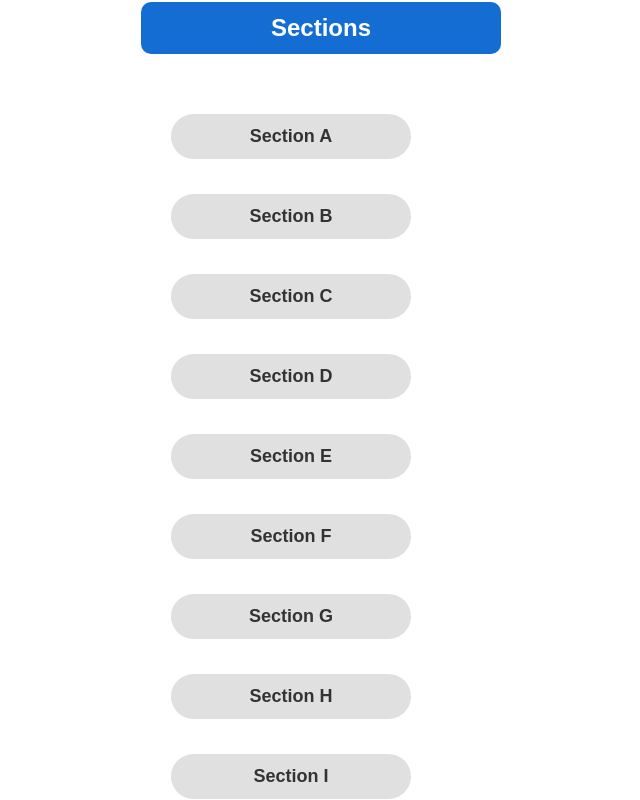
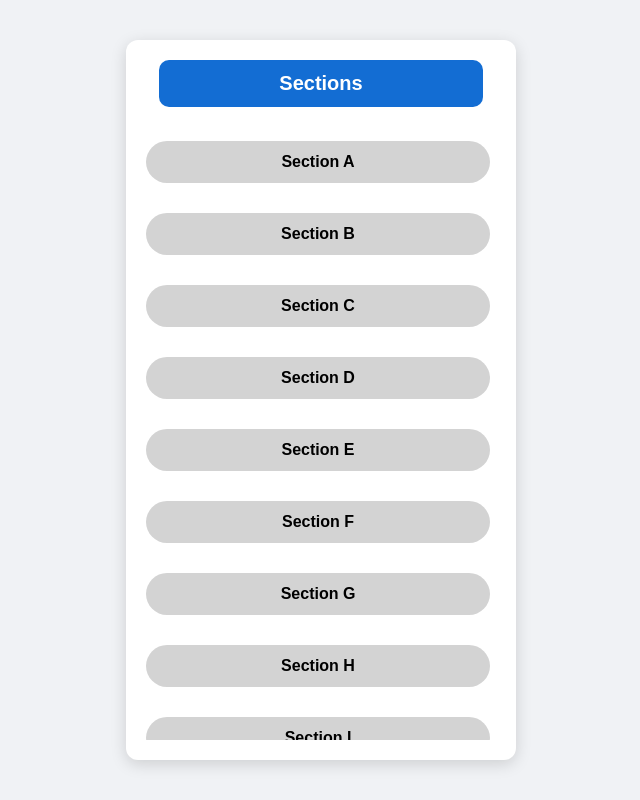
Before and after one commit to PAVANI2511/NoticeBoard, a React (Create React App) app: page /sections in a window 1280 px wide. Shown: the whole page, without its empty margins (319-959 px from the left). Built offline with nearby package versions, Linux system fonts and the light colour scheme.

Commit message:
Update components

```diff
--- a/src/App.js
+++ b/src/App.js
@@ -6,27 +6,27 @@ import Departments from './components/Departments';
 import Year from './components/Year';
 import Sections from './components/Sections';
 import FileUploader from './components/FileUploader';
-import { MdTableView } from 'react-icons/md';
+import TableView from './components/TableView';
 import Email from './components/Email';
 import Password from './components/Password';
 import ForgotPassword from './components/ForgotPassword';
+
 function App() {
   return (
     <Router>
       <Routes>
         <Route path="/" element={<Login />} />
         <Route path="/signin" element={<SignIn />} />
-        <Route path="/departments" element={<Departments/>}/>
-        <Route path="/year" element={<Year/>}/>
-        <Route path="/sections" element={<Sections/>}/>
-        <Route path="/fileuploader" element={<FileUploader/>}/>
-        <Route path="/tableview" element={<MdTableView/>}/>
-        <Route path="/Email" element={<Email/>}/>
-        <Route path="/Password" element={<Password/>}/>
-        <Route path='/forgotpassword'element={<ForgotPassword/>}/>
+        <Route path="/departments" element={<Departments />} />
+        <Route path="/year" element={<Year />} />
+        <Route path="/sections" element={<Sections />} />
+        <Route path="/fileuploader" element={<FileUploader />} />
+        <Route path="/tableview" element={<TableView />} />
+        <Route path="/Email" element={<Email />} />
+        <Route path="/Password" element={<Password />} />
+        <Route path="/forgotpassword" element={<ForgotPassword />} />
       </Routes>
     </Router>
-
   );
 }
 
--- a/src/components/Departments.css
+++ b/src/components/Departments.css
@@ -1,60 +1,63 @@
+.departments-container {
+  display: flex;
+  justify-content: center;
+  align-items: center;
+  height: 100vh;
+  background-color: #f2f2f2;
+}
 .container {
   font-family: Arial, sans-serif;
-  padding: 0;
   background-color: #fff;
-  border-radius: 10px;
-  max-width: 400px;
-  margin: 40px auto;
-  box-shadow: 0 0 10px rgba(0,0,0,0.1);
+  border-radius: 12px;
+  width: 350px;
+  height: 85vh;
+  margin: auto;
+  box-shadow: 0 4px 16px rgba(0,0,0,0.15);
   display: flex;
   flex-direction: column;
-  max-height: 90vh; /* Prevent container from overflowing screen */
+  overflow: hidden;
 }
 .header {
   background-color: #6c63ff;
   color: #fff;
-  font-size: 24px;
+  font-size: 20px;
   font-weight: bold;
-  padding: 15px;
-  border-top-left-radius: 10px;
-  border-top-right-radius: 10px;
+  padding: 12px;
   text-align: center;
+  border-top-left-radius: 12px;
+  border-top-right-radius: 12px;
 }
-
 .buttons {
-  margin-top: 0;
-  padding: 15px;
+  padding: 0 20px 15px 20px;
   overflow-y: auto;
   flex-grow: 1;
-  max-height: 60vh; /* Adjust this as needed */
+  box-sizing: border-box;
+  display: flex;
+  flex-direction: column;
+  gap: 10px;
 }
-
-/* Optional scrollbar styling */
 .buttons::-webkit-scrollbar {
-  width: 8px;
+  width: 6px;
 }
-
 .buttons::-webkit-scrollbar-thumb {
   background-color: #aaa;
   border-radius: 4px;
 }
-
 .buttons::-webkit-scrollbar-thumb:hover {
   background: #888;
 }
-
 .dept-button {
-  display: block;
-  width: 100%;
   background-color: #d3d3d3;
   color: #000;
-  font-size: 16px;
-  margin: 10px 0;
-  padding: 15px;
+  font-size: 14px;
+  font-weight: 600;
+  padding: 12px 20px;
   border: none;
   border-radius: 25px;
   cursor: pointer;
   transition: background-color 0.3s ease;
+  text-align: center;
+  width: 100%;
 }
 
 .dept-button:hover {
--- a/src/components/Departments.js
+++ b/src/components/Departments.js
@@ -11,17 +11,18 @@ const Departments = () => {
     "Computer Science & Engineering Artificial Intelligence (CAI)",
     "Computer Science & Engineering Data Science (CSD)",
     "Computer Science & Engineering Cyber Security (CSC)",
-    "Electronics And Communication & Engineering (ECE)",
+    "Electronics And Communication Engineering (ECE)",
     "Electrical And Electronics Engineering (EEE)",
     "Mechanical Engineering (MEC)",
     "Civil Engineering (CIV)"
   ];
 
   const handleClick = (dept) => {
-    navigate('/Year');
+    navigate('/Year', { state: { selectedDepartment: dept } });
   };
 
   return (
+    <div className="departments-container">
       <div className="container">
         <div className="header">Departments</div>
         <div className="buttons">
@@ -36,6 +37,7 @@ const Departments = () => {
           ))}
         </div>
       </div>
+    </div>
   );
 };
 
--- a/src/components/FileUploader.css
+++ b/src/components/FileUploader.css
@@ -37,6 +37,7 @@
   border-radius: 8px;
   cursor: pointer;
   font-weight: 500;
+  width: 300px; /* 👈 Match width with .drop-area */
 }
 
 .browse-button:hover,
--- a/src/components/Login.css
+++ b/src/components/Login.css
@@ -54,12 +54,32 @@ body {
 .input-field {
   width: 100%;
   padding: 12px;
+  padding-right: 40px;
   margin: 10px 0;
   border-radius: 8px;
   border: none;
   background-color: #c6c3c3;
   font-size: 16px;
   box-sizing: border-box;
+}
+
+.input-field.invalid {
+  border: 1px solid red;
+}
+
+.password-wrapper {
+  position: relative;
+  width: 100%;
+}
+
+.eye-icon {
+  position: absolute;
+  top: 50%;
+  right: 12px;
+  transform: translateY(-50%);
+  cursor: pointer;
+  color: #333;
+  font-size: 18px;
 }
 
 .login-btn {
--- a/src/components/Sections.css
+++ b/src/components/Sections.css
@@ -1,41 +1,74 @@
 .sections-container {
   display: flex;
+  justify-content: center;
+  align-items: center;
+  min-height: 100vh;
+  background-color: #f0f2f5;
+}
+
+.card {
+  background-color: white;
+  border-radius: 12px;
+  box-shadow: 0 4px 16px rgba(0, 0, 0, 0.15);
+  width: 350px;
+  padding: 20px;
+  display: flex;
   flex-direction: column;
-  align-items: center;
-  justify-content: center;
-  min-height: 100vh;
-  background-color: white;
+  max-height: 85vh;
+  overflow: hidden;
 }
 
 .header {
-  background-color: #136dd3; /* Blue header like "Year" */
-  color: #fff;
-  padding: 12px 30px;
+  background-color: #136dd3;
+  color: white;
+  font-size: 20px;
+  font-weight: bold;
+  text-align: center;
+  padding: 12px;
   border-radius: 10px;
-  font-size: 24px;
-  font-weight: bold;
-  margin-bottom: 40px;
-  text-align: center;
+  margin-bottom: 14px;
 }
 
 .section-buttons {
   display: flex;
   flex-direction: column;
-  gap: 15px;
-  width: 300px;
+  align-items: center;
+  gap: 10px;
+  overflow-y: auto;
+  padding-right: 6px;
+  padding-bottom: 10px;
+  max-height: 100%;
+}
+
+/* Scrollbar styling */
+.section-buttons::-webkit-scrollbar {
+  width: 6px;
+}
+
+.section-buttons::-webkit-scrollbar-thumb {
+  background-color: #aaa;
+  border-radius: 4px;
+}
+
+.section-buttons::-webkit-scrollbar-thumb:hover {
+  background: #888;
 }
 
 .section-button {
-  background-color: #e0e0e0;
-  color: #333;
+  background-color: #d3d3d3;
+  color: #000;
+  font-size: 16px;
+  font-weight: 600;
   padding: 12px 20px;
   border: none;
   border-radius: 25px;
-  font-size: 18px;
   cursor: pointer;
   transition: background-color 0.3s ease;
+  white-space: nowrap;
+  text-align: center;
+  width: 100%;
 }
 
 .section-button:hover {
-  background-color: #ccc;
+  background-color: #c0c0c0;
 }
--- a/src/components/Sections.js
+++ b/src/components/Sections.js
@@ -6,7 +6,7 @@ const Sections = () => {
   const navigate = useNavigate();
   const location = useLocation();
 
-  const selectedYear = location.state?.selectedYear; // coming from Year.js
+  const selectedYear = location.state?.selectedYear;
   const sectionList = ['A', 'B', 'C', 'D', 'E', 'F', 'G', 'H', 'I'];
 
   const handleClick = (section) => {
@@ -20,6 +20,7 @@ const Sections = () => {
 
   return (
     <div className="sections-container">
+      <div className="card">
         <div className="header">Sections</div>
         <div className="section-buttons">
           {sectionList.map((sec, index) => (
@@ -33,6 +34,7 @@ const Sections = () => {
           ))}
         </div>
       </div>
+    </div>
   );
 };
 
--- a/src/components/TableView.js
+++ b/src/components/TableView.js
@@ -19,11 +19,11 @@ const TableView = () => {
   const currentData = data.slice(startIndex, startIndex + itemsPerPage);
 
   const goToPreviousPage = () => {
-    if (currentPage > 1) setCurrentPage((prev) => prev - 1);
+    if (currentPage > 1) setCurrentPage(prev => prev - 1);
   };
 
   const goToNextPage = () => {
-    if (currentPage < totalPages) setCurrentPage((prev) => prev + 1);
+    if (currentPage < totalPages) setCurrentPage(prev => prev + 1);
   };
 
   return (
@@ -44,9 +44,7 @@ const TableView = () => {
               {currentData.map((row, rowIndex) => (
                 <tr key={`row-${rowIndex}`}>
                   {headers.map((col, colIndex) => (
-                    <td key={`cell-${rowIndex}-${colIndex}`}>
-                      {row[col] ?? ''}
-                    </td>
+                    <td key={`cell-${rowIndex}-${colIndex}`}>{row[col] ?? ''}</td>
                   ))}
                 </tr>
               ))}
@@ -55,9 +53,9 @@ const TableView = () => {
 
           <div className="pagination-buttons">
             <button onClick={goToPreviousPage} disabled={currentPage === 1}>
-              ◀ Previous
+              ◀ Prev
             </button>
-            <span style={{ margin: '0 10px' }}>
+            <span>
               Page {currentPage} of {totalPages}
             </span>
             <button onClick={goToNextPage} disabled={currentPage === totalPages}>
--- a/src/components/Year.css
+++ b/src/components/Year.css
@@ -20,11 +20,12 @@
   padding: 12px;
   width: 250px;
   background-color: #e0e0e0;
+  color: black; /* Ensure year text is black */
   border: none;
   border-radius: 25px;
   font-size: 18px;
   cursor: pointer;
-  transition: 0.3s ease;
+  transition: background-color 0.3s ease;
 }
 
 .year-button:hover {
```
Also changed, not shown: src/components/Login.js (+46 -27 lines), src/components/TableView.css (+17 -20 lines). Lines whose indentation alone changed are shown as unchanged.
